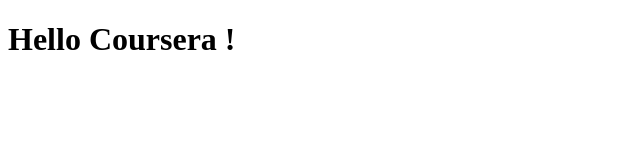
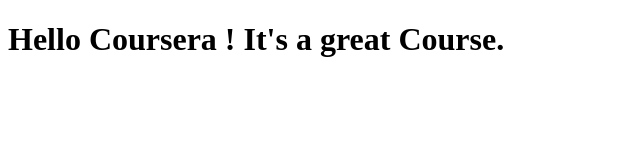
Before and after one commit to iamtushaar/Coursera-test, a plain HTML site: page site/index.html in a window 1280 px wide. Shown: the whole page, without its empty margins (0-640 px from the left). Drawn offline with Linux system fonts and the light colour scheme.

Commit message:
Small addition to our page content.

```diff
--- a/site/index.html
+++ b/site/index.html
@@ -4,6 +4,6 @@
 	<title>Hello Coursera !</title>
 </head>
 <body>
-<h1>Hello Coursera !</h1>
+<h1>Hello Coursera ! It's a great Course.</h1>
 </body>
 </html>
```
